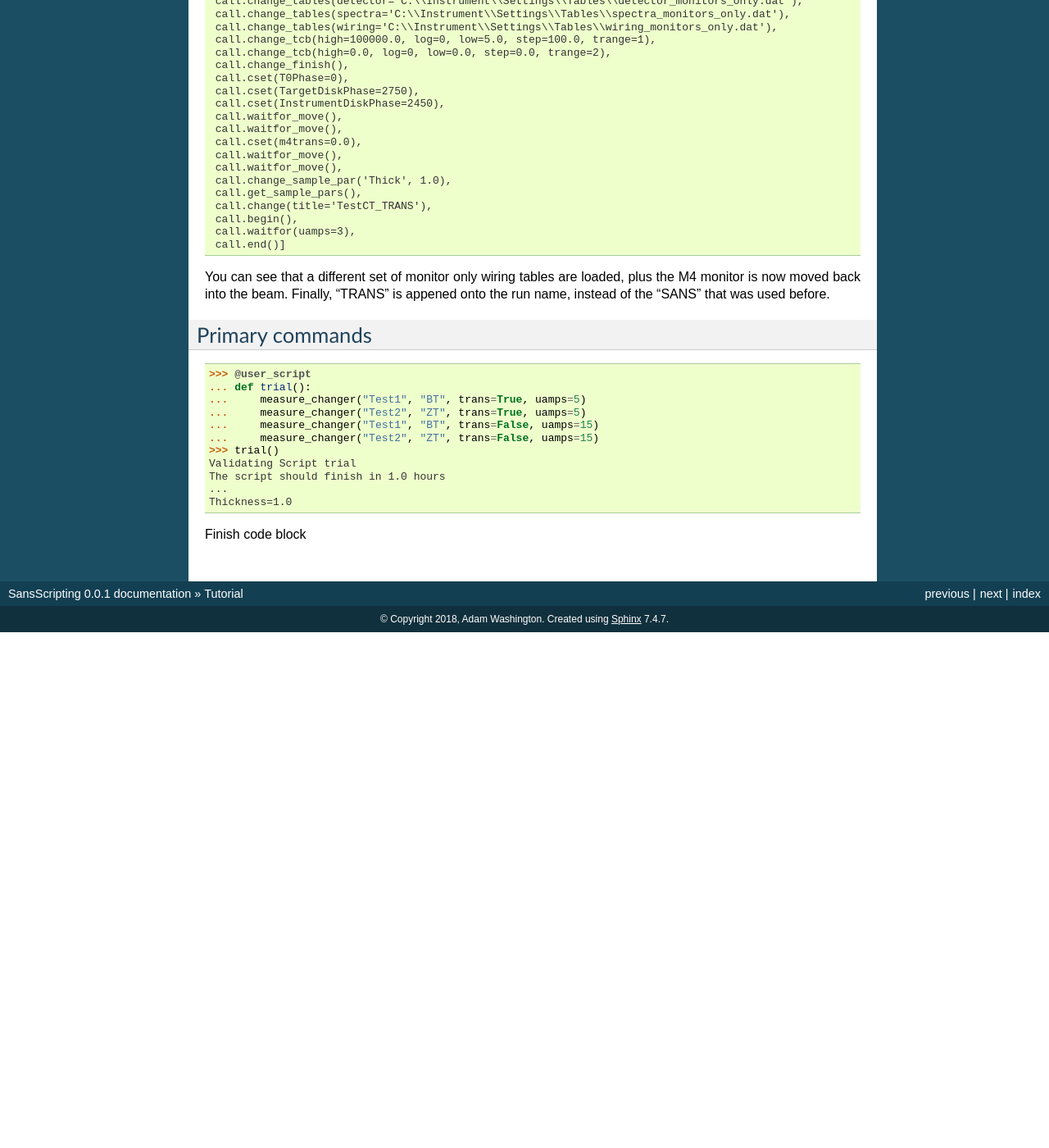
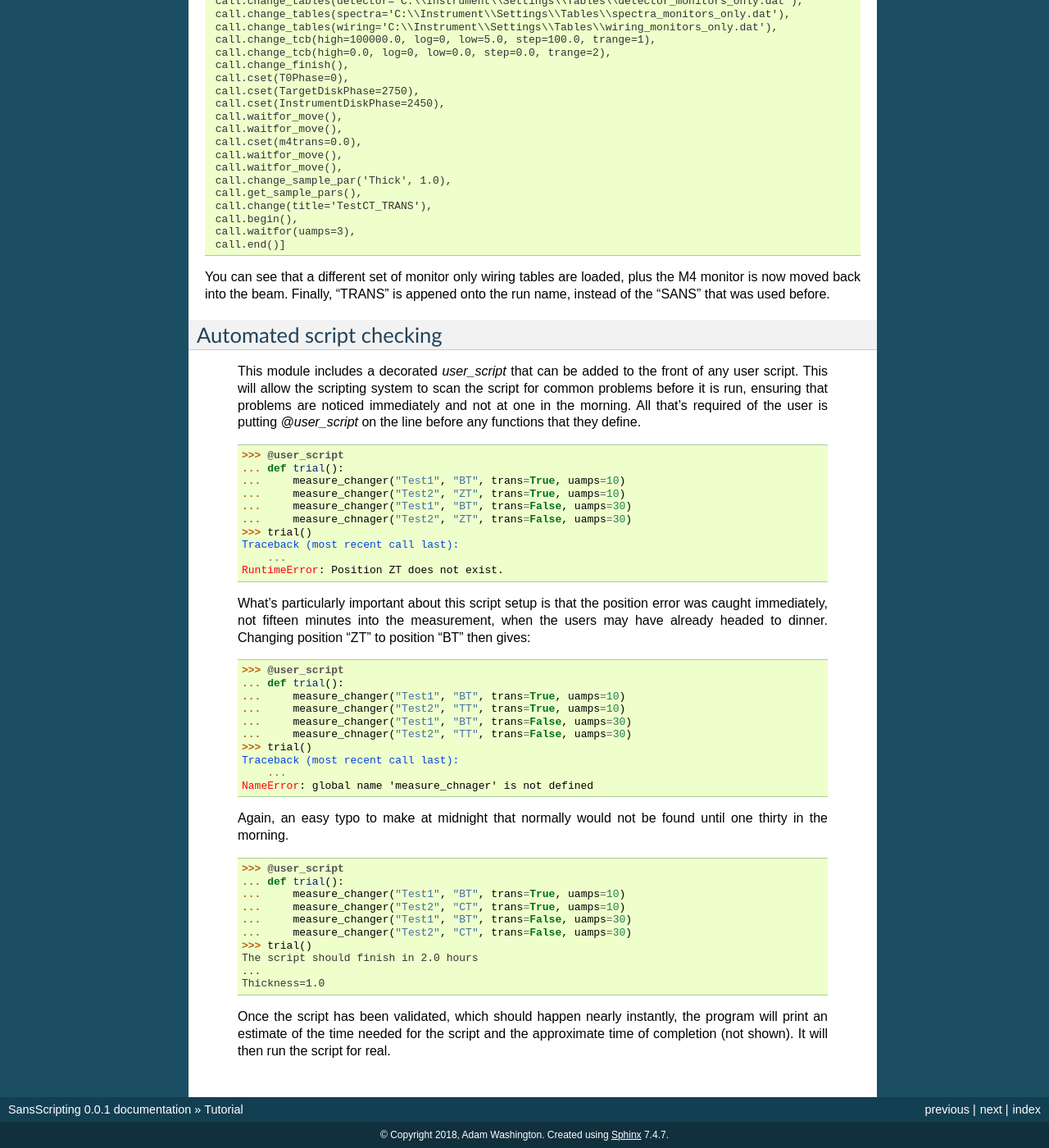
Before and after one commit to PyGenie-Scans/SansScripts, a Sphinx documentation site: the page built from doc/source/tutorial.rst, in a window 1280 px wide and 1400 px high, scrolled down 2597 px. Shown: the whole window at 82% size. Built offline with Sphinx 7.4.7, drawn with Linux system fonts in a browser that asks for light colours; before the commit the page ends 3368 px from its top, so only the background shows below that; some of the changed text lies outside the part shown.

Commit message:
Add script validation

```diff
--- a/doc/source/tutorial.rst
+++ b/doc/source/tutorial.rst
@@ -2,7 +2,7 @@ Tutorial
 ********
 
 .. highlight:: python
-   :linenothreshold: 5
+   :linenothreshold: 10
 
 Design Goals
 ============
@@ -175,19 +175,58 @@ loaded, plus the M4 monitor is now moved back into the beam.  Finally,
 used before.
 
 
-Primary commands
-================
+Automated script checking
+=========================
+
+    This module includes a decorated `user_script` that can be added
+    to the front of any user script.  This will allow the scripting
+    system to scan the script for common problems before it is run,
+    ensuring that problems are noticed immediately and not at one in
+    the morning.  All that's required of the user is putting
+    `@user_script` on the line before any functions that they define.
 
     >>> @user_script
     ... def trial():
-    ...     measure_changer("Test1", "BT", trans=True, uamps=5)
-    ...     measure_changer("Test2", "ZT", trans=True, uamps=5)
-    ...     measure_changer("Test1", "BT", trans=False, uamps=15)
-    ...     measure_changer("Test2", "ZT", trans=False, uamps=15)
+    ...     measure_changer("Test1", "BT", trans=True, uamps=10)
+    ...     measure_changer("Test2", "ZT", trans=True, uamps=10)
+    ...     measure_changer("Test1", "BT", trans=False, uamps=30)
+    ...     measure_chnager("Test2", "ZT", trans=False, uamps=30)
     >>> trial() #doctest:+ELLIPSIS
-    Validating Script trial
-    The script should finish in 1.0 hours
+    Traceback (most recent call last):
+	...
+    RuntimeError: Position ZT does not exist.
+
+    What's particularly important about this script setup is that the
+    position error was caught immediately, not fifteen minutes into
+    the measurement, when the users may have already headed to dinner.
+    Changing position "ZT" to position "BT" then gives:
+
+    >>> @user_script
+    ... def trial():
+    ...     measure_changer("Test1", "BT", trans=True, uamps=10)
+    ...     measure_changer("Test2", "TT", trans=True, uamps=10)
+    ...     measure_changer("Test1", "BT", trans=False, uamps=30)
+    ...     measure_chnager("Test2", "TT", trans=False, uamps=30)
+    >>> trial() #doctest:+ELLIPSIS
+    Traceback (most recent call last):
+	...
+    NameError: global name 'measure_chnager' is not defined
+
+    Again, an easy typo to make at midnight that normally would not be
+    found until one thirty in the morning.
+
+    >>> @user_script
+    ... def trial():
+    ...     measure_changer("Test1", "BT", trans=True, uamps=10)
+    ...     measure_changer("Test2", "CT", trans=True, uamps=10)
+    ...     measure_changer("Test1", "BT", trans=False, uamps=30)
+    ...     measure_changer("Test2", "CT", trans=False, uamps=30)
+    >>> trial() #doctest:+ELLIPSIS
+    The script should finish in 2.0 hours
     ...
     Thickness=1.0
 
-Finish code block
+    Once the script has been validated, which should happen nearly
+    instantly, the program will print an estimate of the time needed
+    for the script and the approximate time of completion (not shown).
+    It will then run the script for real.
```
Also changed, not shown: 2 other files.
